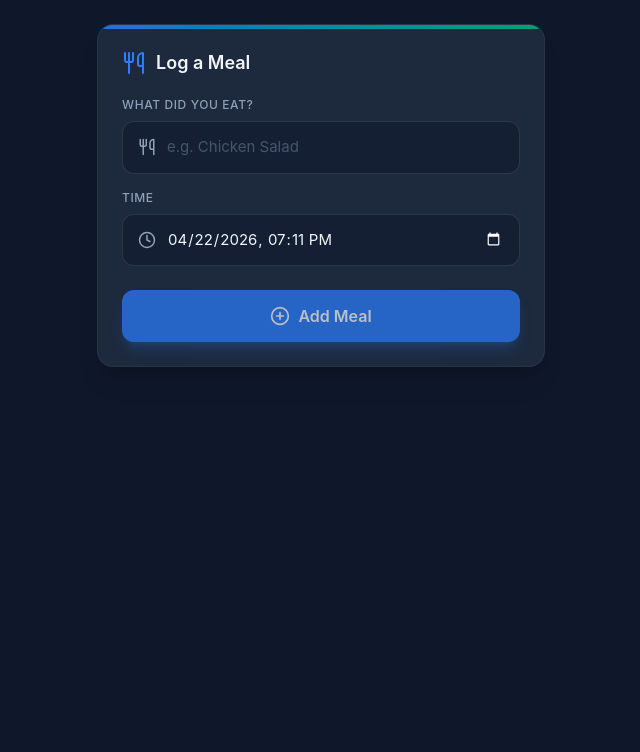
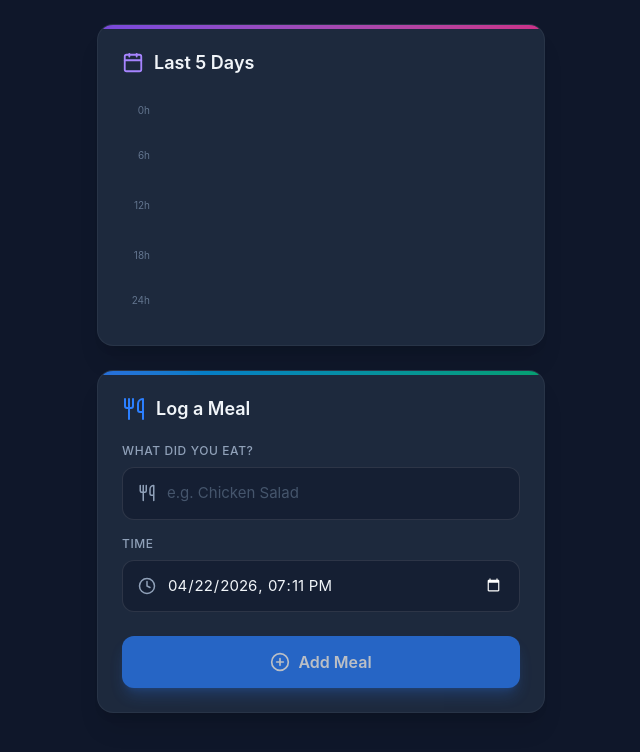
Before and after one commit to Bacce/fastingTracker, a React (Vite) app: page / in a window 1280 px wide. Shown: the top 752 px of the page, without its empty margins (319-959 px from the left). Built offline with nearby package versions, Linux system fonts and the light colour scheme.

Commit message:
weekly timeline

```diff
--- a/src/App.tsx
+++ b/src/App.tsx
@@ -2,6 +2,7 @@ import { useState } from "react";
 import { AddMealForm } from "./components/AddMealForm";
 import { MealCard } from "./components/MealCard";
 import { FastingStatus } from "./components/FastingStatus";
+import { WeeklyTimeline } from "./components/WeeklyTimeline";
 
 function App() {
   const [refreshKey, setRefreshKey] = useState(0);
@@ -11,6 +12,7 @@ function App() {
   return (
     <div className="max-w-[480px] mx-auto min-h-screen px-4 py-6 flex flex-col gap-6">
       <FastingStatus refreshKey={refreshKey} />
+      <WeeklyTimeline refreshKey={refreshKey} />
       <AddMealForm onMealAdded={handleMealAdded} />
       <MealCard refreshKey={refreshKey} />
     </div>
--- /dev/null
+++ b/src/components/WeeklyTimeline.tsx
@@ -0,0 +1,235 @@
+import { useEffect, useState } from "react";
+import { Calendar } from "lucide-react";
+import { getMeals } from "../db";
+
+interface WeeklyTimelineProps {
+  refreshKey?: number;
+}
+
+interface Meal {
+  id: number;
+  meal: string;
+  timestamp: number;
+}
+
+interface DayData {
+  label: string;
+  shortDate: string;
+  dateKey: string;
+  meals: Meal[];
+  isToday: boolean;
+}
+
+interface TooltipInfo {
+  meal: Meal;
+}
+
+// ── helpers ──────────────────────────────────────────────────────────────────
+
+const TRACK_H = 200; // px — full 24-hour height
+
+/** Local YYYY-MM-DD string (no UTC shift) */
+const localDateKey = (d: Date) =>
+  `${d.getFullYear()}-${String(d.getMonth() + 1).padStart(2, "0")}-${String(
+    d.getDate()
+  ).padStart(2, "0")}`;
+
+/** Vertical position of a timestamp within a 24-hour day, as a % */
+const mealTopPct = (ts: number) => {
+  const d = new Date(ts);
+  return ((d.getHours() + d.getMinutes() / 60) / 24) * 100;
+};
+
+const nowPct = () => {
+  const d = new Date();
+  return ((d.getHours() + d.getMinutes() / 60) / 24) * 100;
+};
+
+const formatShortTime = (ts: number) =>
+  new Intl.DateTimeFormat("en-US", {
+    hour: "numeric",
+    minute: "2-digit",
+    hour12: true,
+  }).format(new Date(ts));
+
+const TIME_AXIS = [
+  { label: "0h",  pct: 0 },
+  { label: "6h",  pct: (6  / 24) * 100 },
+  { label: "12h", pct: (12 / 24) * 100 },
+  { label: "18h", pct: (18 / 24) * 100 },
+  { label: "24h", pct: 100 },
+];
+
+const buildDays = (allMeals: Meal[]): DayData[] =>
+  Array.from({ length: 5 }, (_, i) => {
+    const d = new Date();
+    d.setDate(d.getDate() - (4 - i)); // i=0 → 4 days ago … i=4 → today
+    const dateKey = localDateKey(d);
+    const isToday = i === 4;
+    const label = isToday
+      ? "Today"
+      : i === 3
+      ? "Yest."
+      : d.toLocaleDateString("en-US", { weekday: "short" });
+    const shortDate = d.toLocaleDateString("en-US", {
+      month: "short",
+      day: "numeric",
+    });
+    const meals = allMeals.filter(
+      (m) => localDateKey(new Date(m.timestamp)) === dateKey
+    );
+    return { label, shortDate, dateKey, meals, isToday };
+  });
+
+// ── component ─────────────────────────────────────────────────────────────────
+
+export function WeeklyTimeline({ refreshKey = 0 }: WeeklyTimelineProps) {
+  const [days, setDays] = useState<DayData[]>([]);
+  const [currentNowPct, setCurrentNowPct] = useState(nowPct);
+  const [tooltip, setTooltip] = useState<TooltipInfo | null>(null);
+
+  // Fetch meals
+  useEffect(() => {
+    getMeals()
+      .then((all) => setDays(buildDays(all as Meal[])))
+      .catch((err) => console.error("WeeklyTimeline:", err));
+  }, [refreshKey]);
+
+  // Tick "now" indicator every minute
+  useEffect(() => {
+    const id = setInterval(() => setCurrentNowPct(nowPct()), 60_000);
+    return () => clearInterval(id);
+  }, []);
+
+  return (
+    <div className="relative bg-slate-800 rounded-2xl p-6 shadow-xl border border-white/5 overflow-hidden">
+      {/* Accent bar */}
+      <div className="absolute top-0 left-0 right-0 h-1 bg-gradient-to-r from-violet-500 to-pink-500 opacity-80" />
+
+      {/* Header */}
+      <div className="flex items-center gap-2.5 mb-5">
+        <Calendar size={22} className="text-violet-400" />
+        <h2 className="text-lg font-semibold text-slate-100">Last 5 Days</h2>
+      </div>
+
+      {/* Row 1: column headers */}
+      <div className="flex gap-2 mb-2">
+        {/* Spacer matching Y-axis width */}
+        <div className="shrink-0 w-8" />
+        {days.map((day) => (
+          <div key={day.dateKey} className="flex-1 text-center">
+            <div
+              className={`text-xs font-semibold ${
+                day.isToday ? "text-violet-400" : "text-slate-400"
+              }`}
+            >
+              {day.label}
+            </div>
+            <div className="text-[10px] text-slate-600">{day.shortDate}</div>
+          </div>
+        ))}
+      </div>
+
+      {/* Row 2: Y-axis + tracks — perfectly aligned */}
+      <div className="flex gap-2">
+        {/* Y-axis labels */}
+        <div className="relative shrink-0 w-8" style={{ height: TRACK_H }}>
+          {TIME_AXIS.map(({ label, pct }) => (
+            <span
+              key={label}
+              className="absolute right-1 text-[10px] leading-none text-slate-500"
+              style={{
+                top: `${pct}%`,
+                transform:
+                  pct === 0
+                    ? "translateY(0)"
+                    : pct === 100
+                    ? "translateY(-100%)"
+                    : "translateY(-50%)",
+              }}
+            >
+              {label}
+            </span>
+          ))}
+        </div>
+
+        {/* Day tracks */}
+        {days.map((day) => (
+          <div key={day.dateKey} className="flex flex-col flex-1 min-w-0">
+            {/* Track */}
+            <div
+              className="relative rounded-lg bg-slate-900/50 border border-white/5"
+              style={{ height: TRACK_H }}
+              onMouseLeave={() => setTooltip(null)}
+            >
+              {/* Grid lines */}
+              {TIME_AXIS.map(({ label, pct }) => (
+                <div
+                  key={label}
+                  className="absolute left-0 right-0 border-t border-white/[0.06]"
+                  style={{ top: `${pct}%` }}
+                />
+              ))}
+
+              {/* "Now" indicator — today only */}
+              {day.isToday && (
+                <div
+                  className="absolute left-0 right-0 z-10 pointer-events-none"
+                  style={{ top: `${currentNowPct}%` }}
+                >
+                  <div className="absolute -left-px -right-px h-px bg-rose-500 opacity-70" />
+                  <div className="absolute left-1 -top-[3px] w-1.5 h-1.5 rounded-full bg-rose-500" />
+                </div>
+              )}
+
+              {/* Meal markers */}
+              {day.meals.map((meal) => {
+                const isHovered = tooltip?.meal.id === meal.id;
+                return (
+                  <div
+                    key={meal.id}
+                    className={`absolute left-1.5 right-1.5 rounded-full cursor-pointer transition-all duration-150 ${
+                      isHovered
+                        ? "h-[3px] bg-violet-400 shadow-[0_0_8px_rgba(167,139,250,0.9)]"
+                        : "h-0.5 bg-gradient-to-r from-violet-500 to-pink-500 opacity-75 hover:opacity-100"
+                    }`}
+                    style={{
+                      top: `${mealTopPct(meal.timestamp)}%`,
+                      transform: "translateY(-50%)",
+                    }}
+                    onMouseEnter={() => setTooltip({ meal })}
+                  />
+                );
+              })}
+            </div>
+
+            {/* Meal count badge */}
+            <div className="mt-1.5 text-center">
+              <span className="text-[10px] text-slate-600">
+                {day.meals.length > 0 ? `${day.meals.length}` : "—"}
+              </span>
+            </div>
+          </div>
+        ))}
+      </div>
+
+      {/* Tooltip panel */}
+      <div
+        className={`mt-4 overflow-hidden transition-all duration-200 ${
+          tooltip ? "max-h-20 opacity-100" : "max-h-0 opacity-0"
+        }`}
+      >
+        {tooltip && (
+          <div className="bg-slate-900/60 border border-white/10 rounded-xl px-4 py-2.5 flex items-center justify-between">
+            <span className="text-sm font-medium text-slate-100">
+              {tooltip.meal.meal}
+            </span>
+            <span className="text-xs text-slate-400 ml-4 shrink-0">
+              {formatShortTime(tooltip.meal.timestamp)}
+            </span>
+          </div>
+        )}
+      </div>
+    </div>
+  );
+}
```
